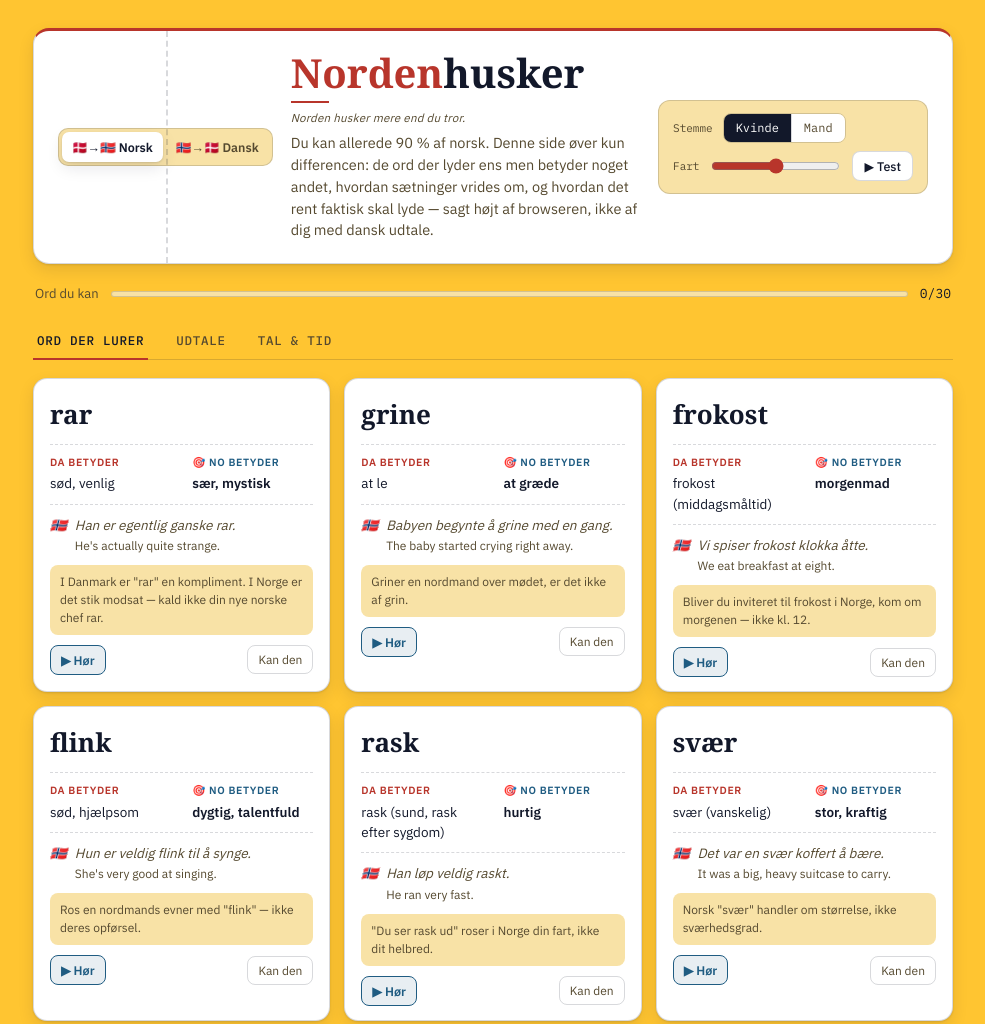
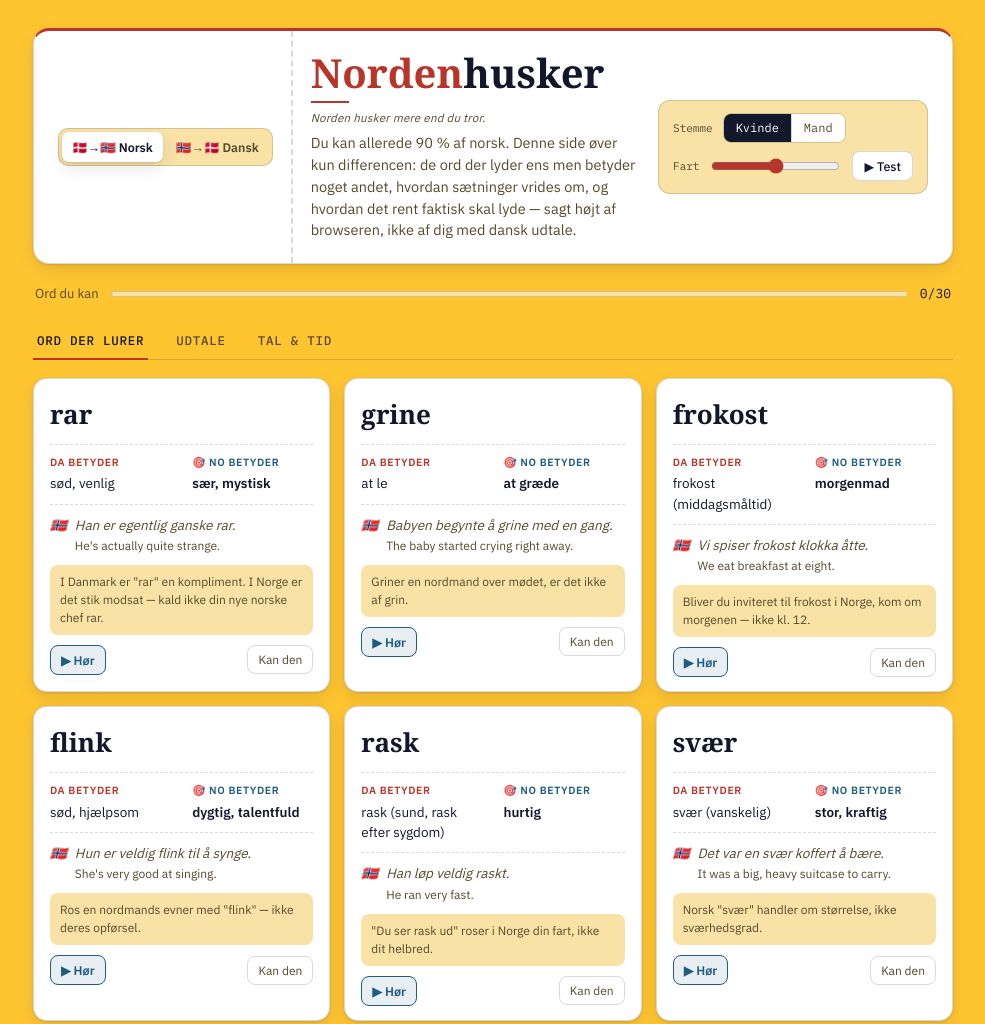
Before and after one commit to booleandifference/nordenhusker, a plain HTML site: page index.html in a window 1280 px wide. Shown: the top 1024 px of the page, without its empty margins (147-1132 px from the left). Drawn offline with Linux system fonts and the light colour scheme; a web font is replaced by a local one.

Commit message:
Add male/female voice switch, re-anchor header perforation

```diff
--- a/index.html
+++ b/index.html
@@ -100,16 +100,16 @@
     position:relative;
     overflow:hidden;
   }
-  header.pass::before{
-    content:"";
-    position:absolute;
-    top:0; bottom:0; left:132px;
-    width:0;
-    border-left:2px dashed var(--border);
-  }
-  @media (max-width:640px){ header.pass::before{ display:none; } }
+  /* Ticket-stub perforation. Anchored to the stub's own edge rather than a fixed
+     offset, so it can't drift when the brandmark's contents change width. */
   .brandmark{
     display:flex; flex-direction:column; gap:8px; min-width:150px;
+    align-self:stretch; justify-content:center;
+    margin:-22px 0; padding:22px 18px 22px 0;
+    border-right:2px dashed var(--border);
+  }
+  @media (max-width:640px){
+    .brandmark{ align-self:auto; margin:0; padding:0; border-right:none; }
   }
   .directionSwitch{
     display:inline-flex; gap:3px; background:var(--surface-2); border:1px solid var(--border);
```
